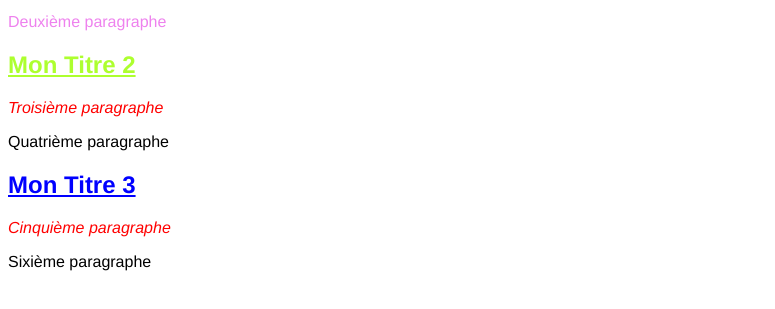
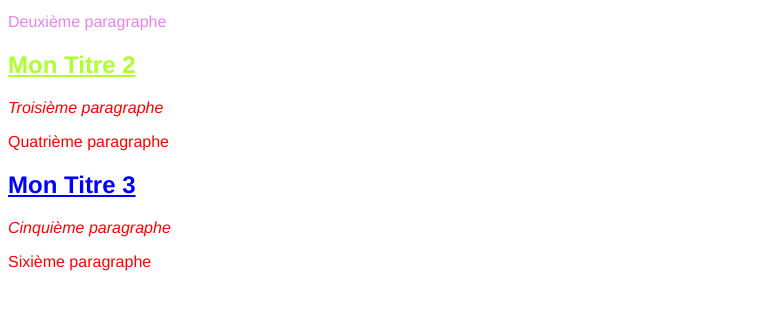
Before and after one commit to VitorLucas44/exo3css, a plain HTML site: page index.html in a window 1280 px wide. Shown: the part 101-410 px from the top of the page, without its empty margins (0-775 px from the left). Drawn offline with Linux system fonts and the light colour scheme.

Commit message:
correction

```diff
--- a/publique/style/style.css
+++ b/publique/style/style.css
@@ -26,6 +26,6 @@ h2{
     text-decoration: underline;
 }
 
-h2 + p{
+h2 , p{
     color: red;
 }
```
